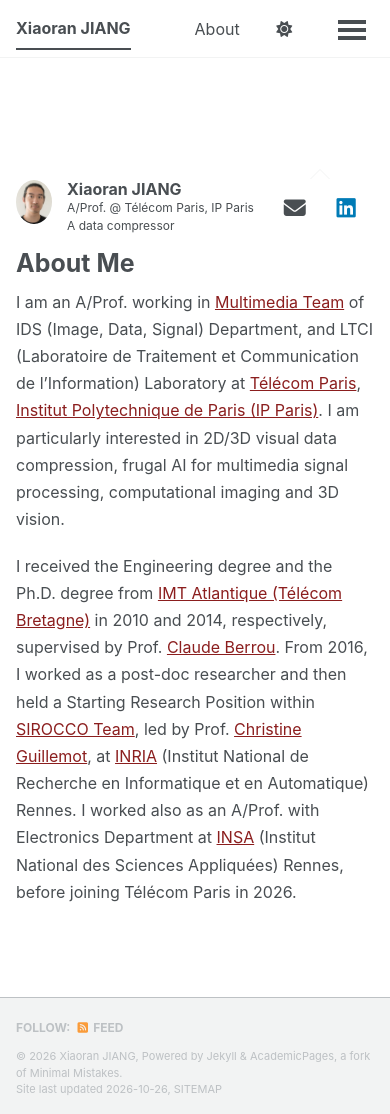
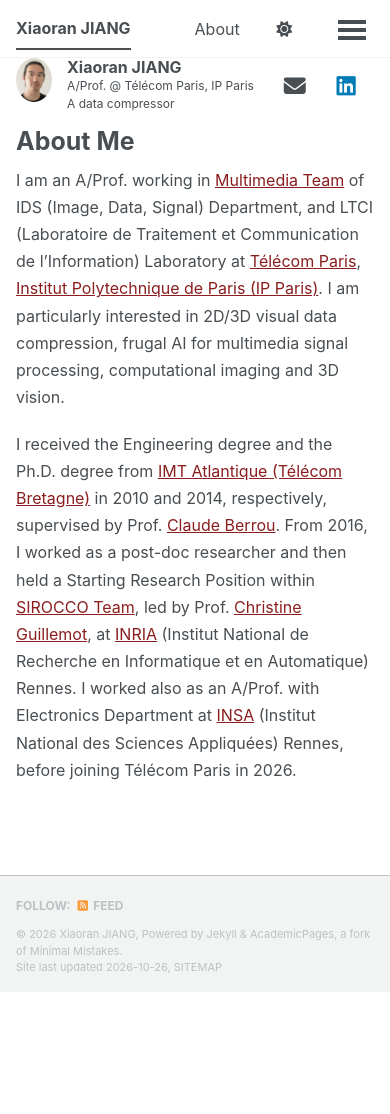
Before and after one commit to xiaoranjiang/xiaoranjiang.github.io, a Jekyll site: the page built from _pages/about.md, in a window 390 px wide and 1114 px high. Built offline with Jekyll 4.4.1, drawn with Linux system fonts in a browser that asks for light colours; a style sheet for code colours, icons or effects is not loaded.

Commit message:
Update main.scss

```diff
--- a/assets/css/main.scss
+++ b/assets/css/main.scss
@@ -160,21 +160,19 @@
   }
 }
 
-/* Reduce top whitespace on mobile */
+/* Reduce space between navigation bar and profile row on mobile */
 @media screen and (max-width: 1024px) {
-  #main {
-    padding-top: 1em !important;
-  }
-
-  .page {
-    padding-top: 0 !important;
-  }
-
   .masthead {
     margin-bottom: 0 !important;
   }
 
-  .initial-content {
+  #main {
+    padding-top: 0 !important;
+    margin-top: 0 !important;
+  }
+
+  .sidebar {
+    margin-top: 0 !important;
     padding-top: 0 !important;
   }
 }
```
